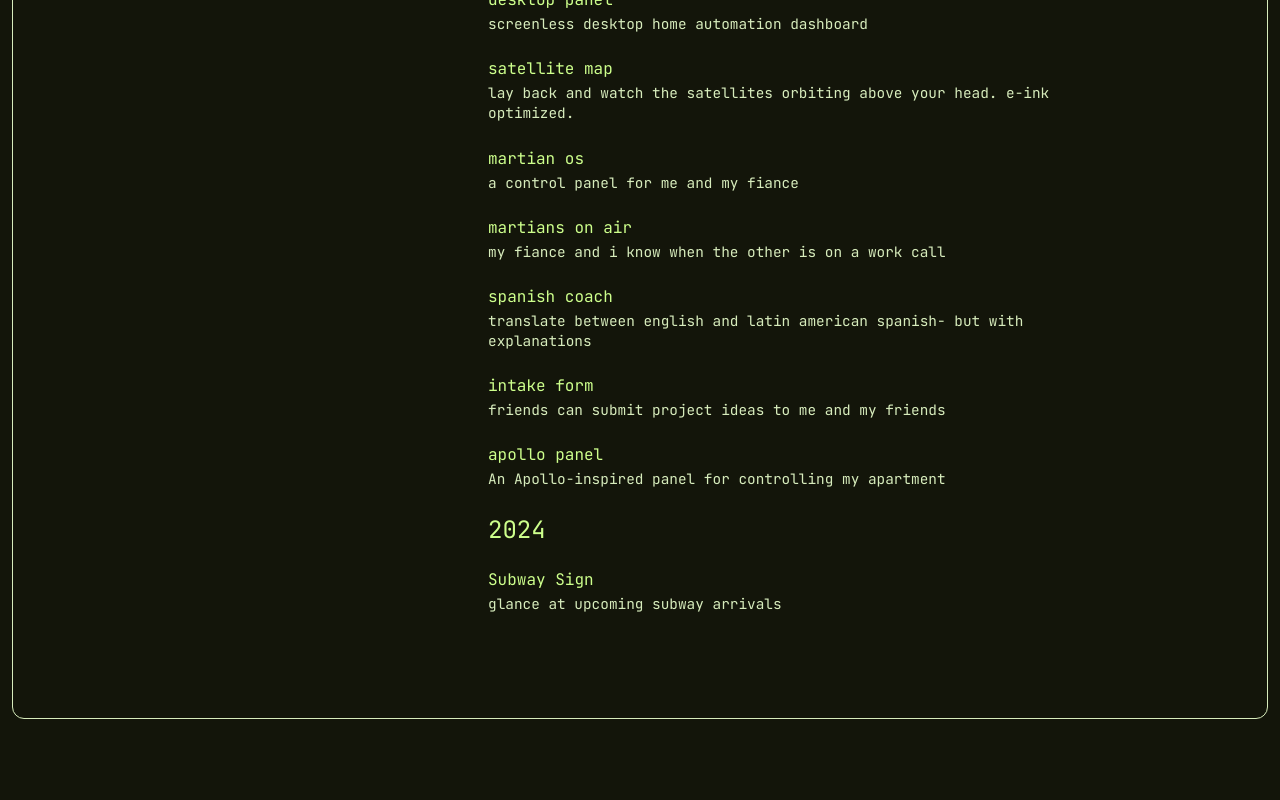
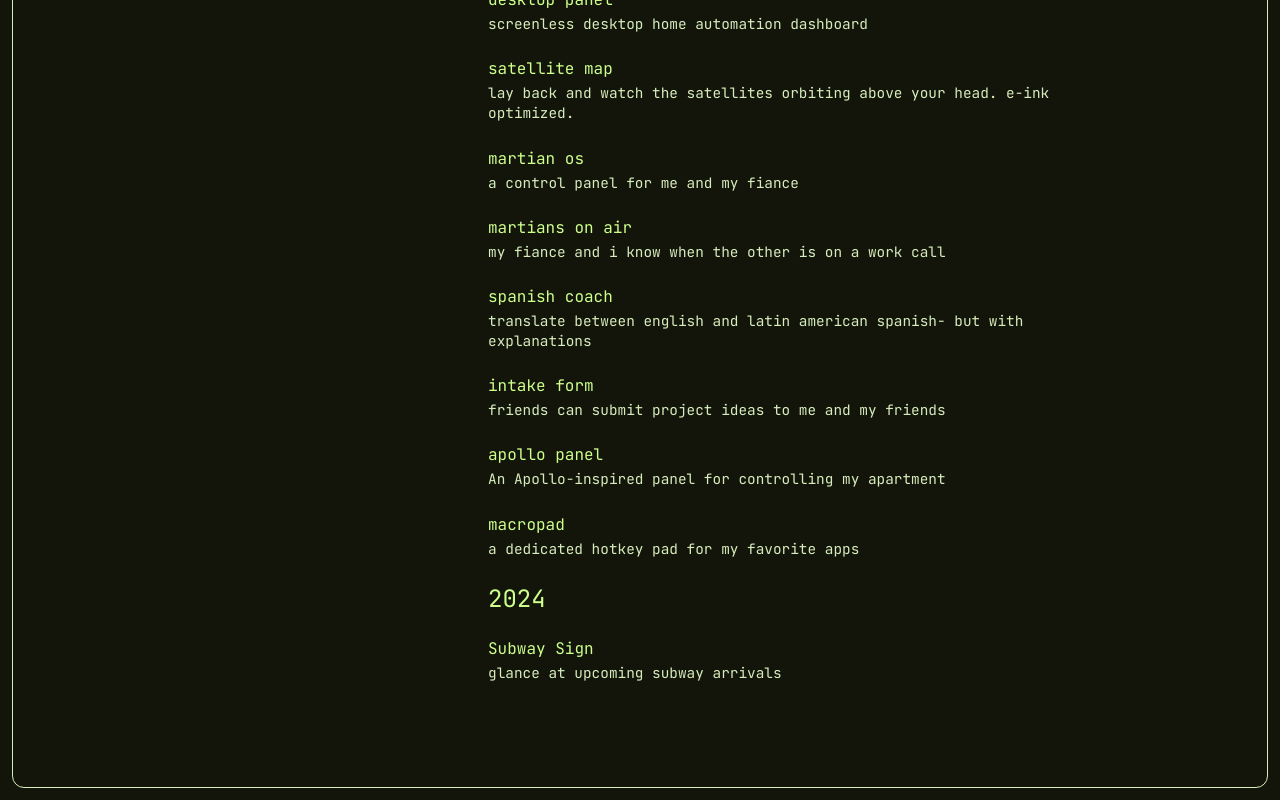
Before and after one commit to dzaharia1/personal-site, a React (Vite) app: page / in a window 1280 px wide. Shown: the part 663-1463 px from the top of the page. Before the commit the page ends 1394 px from the top, so only its background shows below. Built offline with nearby package versions, Linux system fonts and the light colour scheme; the HTML template or start-up script is replaced by a standard one.

Commit message:
Add macropad entry to 2025 projects
https://claude.ai/code/session_014fJx8ZcyiqqePwALvRpdCz

```diff
--- a/src/data.js
+++ b/src/data.js
@@ -78,6 +78,12 @@ export const projects = [
     categories: ["utility"]
   },
   {
+    title: "macropad",
+    description: "a dedicated hotkey pad for my favorite apps",
+    year: 2025,
+    categories: ["utility"]
+  },
+  {
     title: "Subway Sign",
     description: "glance at upcoming subway arrivals",
     year: 2024,
```
